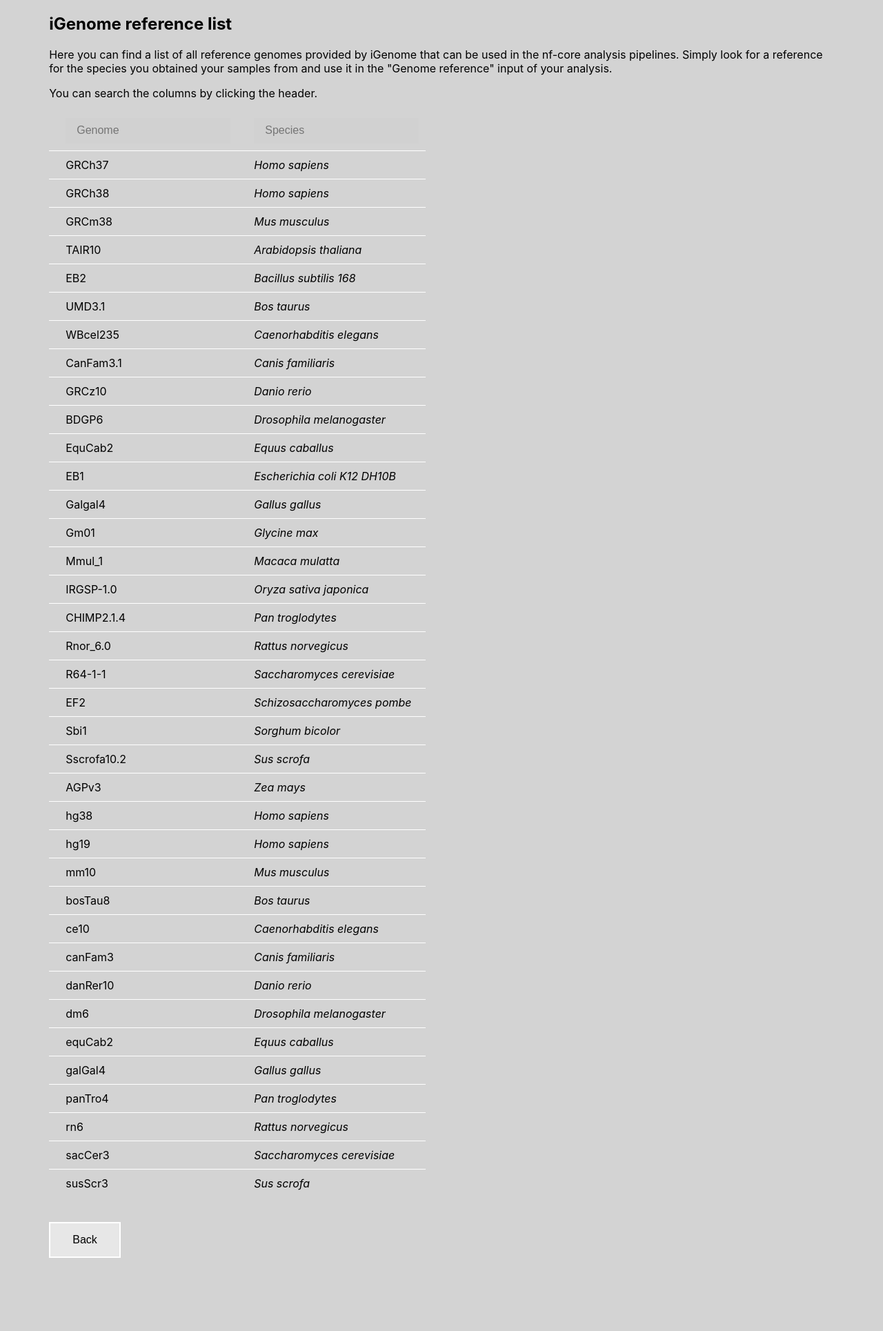
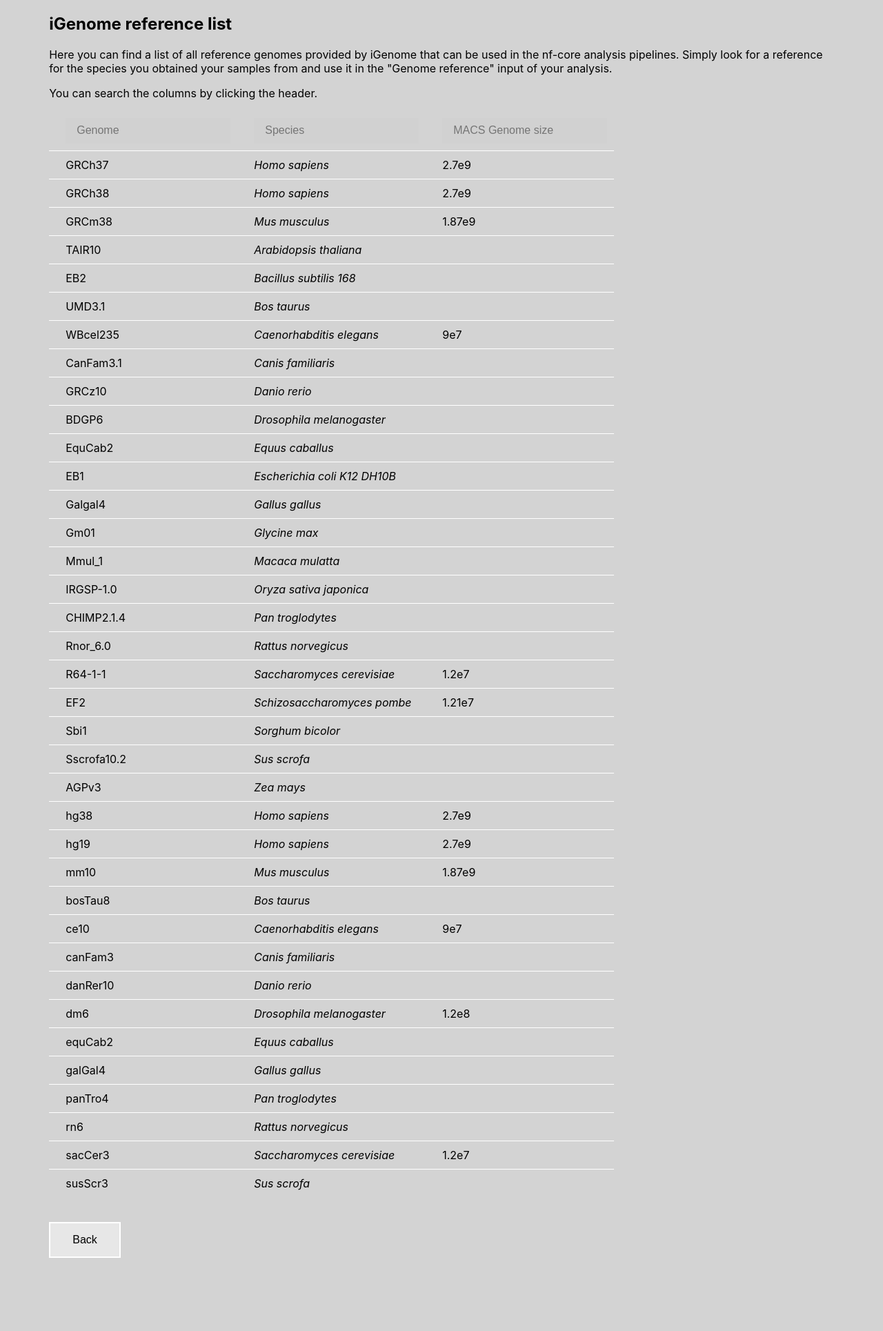
Before and after one commit to Masado/django-app-api-3.2, a Django app: page /run/igenome/ in a window 1280 px wide. Shown: the part 82-2011 px from the top of the page at 69% size. Run offline with Django 3.2, Linux system fonts and the light colour scheme; parts of the project's set-up code (start-up, migrations or seed data) failed here and were passed over; some libraries are stand-ins or nearby versions.

Commit message:
Added minor things

```diff
--- a/app/run/scripts/postrnaseq/start_pipeline.py
+++ b/app/run/scripts/postrnaseq/start_pipeline.py
@@ -49,7 +49,7 @@
     pipe_location = (
             base_dir + '/nfscripts/post_atacchipseq/main.nf'
     )
-    command = ['nextflow', 'run', pipe_location, '--bigwig', './bigwig/*.bigWig', '-with-dag', 'flowchart.png']
+    command = ['nextflow', 'run', pipe_location, '--bigwig', './bigwig/*.bigWig']
     if bed_file is not None:
         command.extend(['--bed', '%s' % bed_file])
     if gtf_file is not None:
--- a/app/run/templates/run/igenome_list.html
+++ b/app/run/templates/run/igenome_list.html
@@ -23,156 +23,194 @@
             <tr>
                 <th class="pl-4"><input type="text" class="search-input" placeholder="Genome"></th>
                 <th class="pl-4"><input type="text" class="search-input" placeholder="Species"></th>
+                <th class="pl-4"><input type="text" class="search-input" placeholder="MACS Genome size"></th>
             </tr>
         </thead>
         <tbody>
             <tr>
                 <td class="bl-table pl-4">GRCh37</td>
                 <td class="bl-table pl-4"><i>Homo sapiens</i></td>
+                <td class="bl-table pl-4">2.7e9</td>
             </tr>
             <tr>
                 <td class="bl-table pl-4">GRCh38</td>
                 <td class="bl-table pl-4"><i>Homo sapiens</i></td>
+                <td class="bl-table pl-4">2.7e9</td>
             </tr>
             <tr>
                 <td class="bl-table pl-4">GRCm38</td>
                 <td class="bl-table pl-4"><i>Mus musculus</i></td>
+                <td class="bl-table pl-4">1.87e9</td>
             </tr>
             <tr>
                 <td class="bl-table pl-4">TAIR10</td>
                 <td class="bl-table pl-4"><i>Arabidopsis thaliana</i></td>
+                <td class="bl-table pl-4"></td>
             </tr>
             <tr>
                 <td class="bl-table pl-4">EB2</td>
                 <td class="bl-table pl-4"><i>Bacillus subtilis 168</i></td>
+                <td class="bl-table pl-4"></td>
             </tr>
             <tr>
                 <td class="bl-table pl-4">UMD3.1</td>
                 <td class="bl-table pl-4"><i>Bos taurus</i></td>
+                <td class="bl-table pl-4"></td>
             </tr>
             <tr>
                 <td class="bl-table pl-4">WBcel235</td>
                 <td class="bl-table pl-4"><i>Caenorhabditis elegans</i></td>
+                <td class="bl-table pl-4">9e7</td>
             </tr>
             <tr>
                 <td class="bl-table pl-4">CanFam3.1</td>
                 <td class="bl-table pl-4"><i>Canis familiaris</i></td>
+                <td class="bl-table pl-4"></td>
             </tr>
             <tr>
                 <td class="bl-table pl-4">GRCz10</td>
                 <td class="bl-table pl-4"><i>Danio rerio</i></td>
+                <td class="bl-table pl-4"></td>
             </tr>
             <tr>
                 <td class="bl-table pl-4">BDGP6</td>
                 <td class="bl-table pl-4"><i>Drosophila melanogaster</i></td>
+                <td class="bl-table pl-4"></td>
             </tr>
             <tr>
                 <td class="bl-table pl-4">EquCab2</td>
                 <td class="bl-table pl-4"><i>Equus caballus</i></td>
+                <td class="bl-table pl-4"></td>
             </tr>
             <tr>
                 <td class="bl-table pl-4">EB1</td>
                 <td class="bl-table pl-4"><i>Escherichia coli K12 DH10B</i></td>
+                <td class="bl-table pl-4"></td>
             </tr>
             <tr>
                 <td class="bl-table pl-4">Galgal4</td>
                 <td class="bl-table pl-4"><i>Gallus gallus</i></td>
+                <td class="bl-table pl-4"></td>
             </tr>
             <tr>
                 <td class="bl-table pl-4">Gm01</td>
                 <td class="bl-table pl-4"><i>Glycine max</i></td>
+                <td class="bl-table pl-4"></td>
             </tr>
             <tr>
                 <td class="bl-table pl-4">Mmul_1</td>
                 <td class="bl-table pl-4"><i>Macaca mulatta</i></td>
+                <td class="bl-table pl-4"></td>
             </tr>
             <tr>
                 <td class="bl-table pl-4">IRGSP-1.0</td>
                 <td class="bl-table pl-4"><i>Oryza sativa japonica</i></td>
+                <td class="bl-table pl-4"></td>
             </tr>
             <tr>
                 <td class="bl-table pl-4">CHIMP2.1.4</td>
                 <td class="bl-table pl-4"><i>Pan troglodytes</i></td>
+                <td class="bl-table pl-4"></td>
             </tr>
             <tr>
                 <td class="bl-table pl-4">Rnor_6.0</td>
                 <td class="bl-table pl-4"><i>Rattus norvegicus</i></td>
+                <td class="bl-table pl-4"></td>
             </tr>
             <tr>
                 <td class="bl-table pl-4">R64-1-1</td>
                 <td class="bl-table pl-4"><i>Saccharomyces cerevisiae</i></td>
+                <td class="bl-table pl-4">1.2e7</td>
             </tr>
             <tr>
                 <td class="bl-table pl-4">EF2</td>
                 <td class="bl-table pl-4"><i>Schizosaccharomyces pombe</i></td>
+                <td class="bl-table pl-4">1.21e7</td>
             </tr>
             <tr>
                 <td class="bl-table pl-4">Sbi1</td>
                 <td class="bl-table pl-4"><i>Sorghum bicolor</i></td>
+                <td class="bl-table pl-4"></td>
             </tr>
             <tr>
                 <td class="bl-table pl-4">Sscrofa10.2</td>
                 <td class="bl-table pl-4"><i>Sus scrofa</i></td>
+                <td class="bl-table pl-4"></td>
             </tr>
             <tr>
                 <td class="bl-table pl-4">AGPv3</td>
                 <td class="bl-table pl-4"><i>Zea mays</i></td>
+                <td class="bl-table pl-4"></td>
             </tr>
             <tr>
                 <td class="bl-table pl-4">hg38</td>
                 <td class="bl-table pl-4"><i>Homo sapiens</i></td>
+                <td class="bl-table pl-4">2.7e9</td>
             </tr>
             <tr>
                 <td class="bl-table pl-4">hg19</td>
                 <td class="bl-table pl-4"><i>Homo sapiens</i></td>
+                <td class="bl-table pl-4">2.7e9</td>
             </tr>
             <tr>
                 <td class="bl-table pl-4">mm10</td>
                 <td class="bl-table pl-4"><i>Mus musculus</i></td>
+                <td class="bl-table pl-4">1.87e9</td>
             </tr>
             <tr>
                 <td class="bl-table pl-4">bosTau8</td>
                 <td class="bl-table pl-4"><i>Bos taurus</i></td>
+                <td class="bl-table pl-4"></td>
             </tr>
             <tr>
                 <td class="bl-table pl-4">ce10</td>
                 <td class="bl-table pl-4"><i>Caenorhabditis elegans</i></td>
+                <td class="bl-table pl-4">9e7</td>
             </tr>
             <tr>
                 <td class="bl-table pl-4">canFam3</td>
                 <td class="bl-table pl-4"><i>Canis familiaris</i></td>
+                <td class="bl-table pl-4"></td>
             </tr>
             <tr>
                 <td class="bl-table pl-4">danRer10</td>
                 <td class="bl-table pl-4"><i>Danio rerio</i></td>
+                <td class="bl-table pl-4"></td>
             </tr>
             <tr>
                 <td class="bl-table pl-4">dm6</td>
                 <td class="bl-table pl-4"><i>Drosophila melanogaster</i></td>
+                <td class="bl-table pl-4">1.2e8</td>
             </tr>
             <tr>
                 <td class="bl-table pl-4">equCab2</td>
                 <td class="bl-table pl-4"><i>Equus caballus</i></td>
+                <td class="bl-table pl-4"></td>
             </tr>
             <tr>
                 <td class="bl-table pl-4">galGal4</td>
                 <td class="bl-table pl-4"><i>Gallus gallus</i></td>
+                <td class="bl-table pl-4"></td>
             </tr>
             <tr>
                 <td class="bl-table pl-4">panTro4</td>
                 <td class="bl-table pl-4"><i>Pan troglodytes</i></td>
+                <td class="bl-table pl-4"></td>
             </tr>
             <tr>
                 <td class="bl-table pl-4">rn6</td>
                 <td class="bl-table pl-4"><i>Rattus norvegicus</i></td>
+                <td class="bl-table pl-4"></td>
             </tr>
             <tr>
                 <td class="bl-table pl-4">sacCer3</td>
                 <td class="bl-table pl-4"><i>Saccharomyces cerevisiae</i></td>
+                <td class="bl-table pl-4">1.2e7</td>
             </tr>
             <tr>
                 <td class="bl-table pl-4">susScr3</td>
                 <td class="bl-table pl-4"><i>Sus scrofa</i></td>
+                <td class="bl-table pl-4"></td>
             </tr>
         </tbody>
     </table>
--- a/app/run/views.py
+++ b/app/run/views.py
@@ -35,7 +35,7 @@
         # get run_id
         run_id = request.POST['run_id']
         # set path to run directory
-        path = (settings.MEDIA_ROOT + '/run/' + run_id)
+        path = (str(settings.MEDIA_ROOT) + '/run/' + run_id)
         # if the entered run_id has a corresponding run directory, redirect to the download page for the entered run_id
         if os.path.exists(path):
 
@@ -235,7 +235,7 @@
     def post(request, *args, **kwargs):
         run_id = kwargs['run_id']
         if "download_log" in request.POST:
-            file_path = settings.MEDIA_ROOT + '/run/' + run_id + "/" + ".nextflow.log"
+            file_path = str(settings.MEDIA_ROOT) + '/run/' + run_id + "/" + ".nextflow.log"
             return download_file(request, file_path)
         elif "download_archive" in request.POST:
             archive_form = request.POST['archive_form']
@@ -250,7 +250,10 @@
             elif archive_form == "tar":
                 return download_tar(request, run_id, file="results_post.tar.gz")
         elif "download_pdf" in request.POST:
-            file_path = settings.MEDIA_ROOT + '/run/' + run_id + "/" + "report.pdf"
+            file_path = str(settings.MEDIA_ROOT) + '/run/' + run_id + "/" + "report.pdf"
+            return download_file(request, file_path)
+        elif "download_flowchart" in request.POST:
+            file_path = str(settings.MEDIA_ROOT) + '/run/' + run_id + "/flowchart.png"
             return download_file(request, file_path)
 
 
@@ -1602,7 +1605,7 @@
             # deleting progress file
             del_file([".inprogress.txt"])
 
-            clean_wd()
+            # clean_wd()
 
             # redirect to download or fail page, based on pipeline results
             if result == 0:
--- /dev/null
+++ b/pg_dump.txt
@@ -0,0 +1 @@
+docker-compose exec db pg_dump -U next_django postgres > db-backup-$(date +%y-%m-%d).sql
```
Also changed, not shown: app/pages/views.py (+10 -0 lines), app/run/scripts/nfcore/start_pipeline.py (+3 -6 lines), app/run/tasks.py (+18 -6 lines), app/run/templates/run/universal_download.html (+9 -0 lines), app/templates/test.html (added, +15 -0 lines), db-backup-21-11-08.sql (added, +21 -0 lines), 6 other files.
